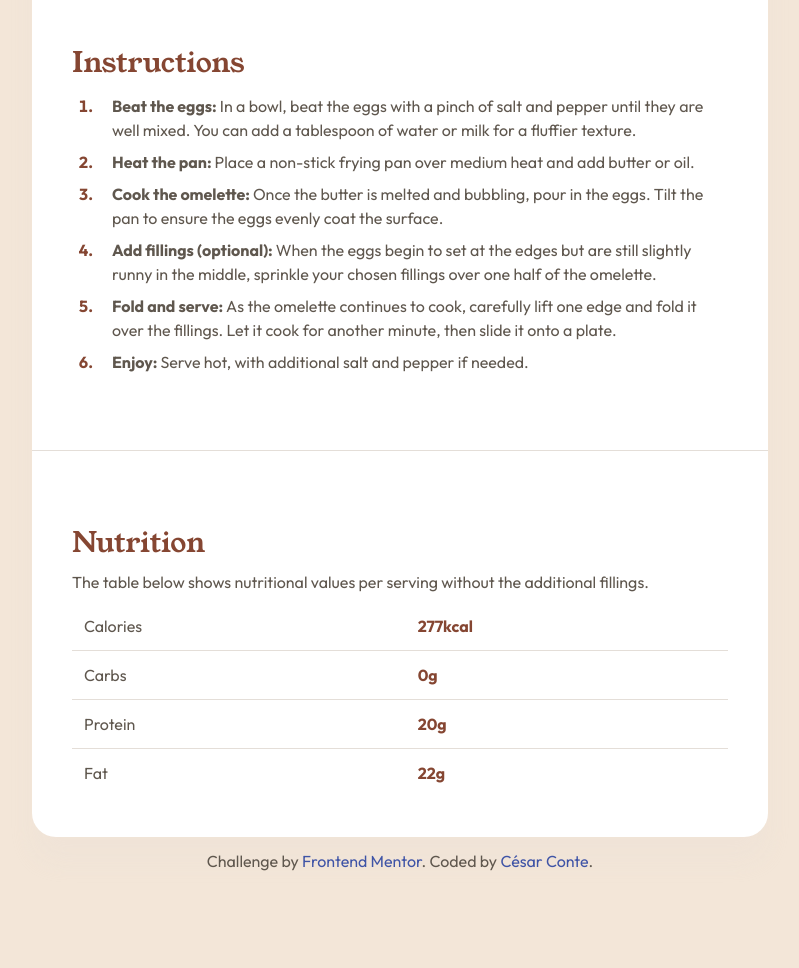
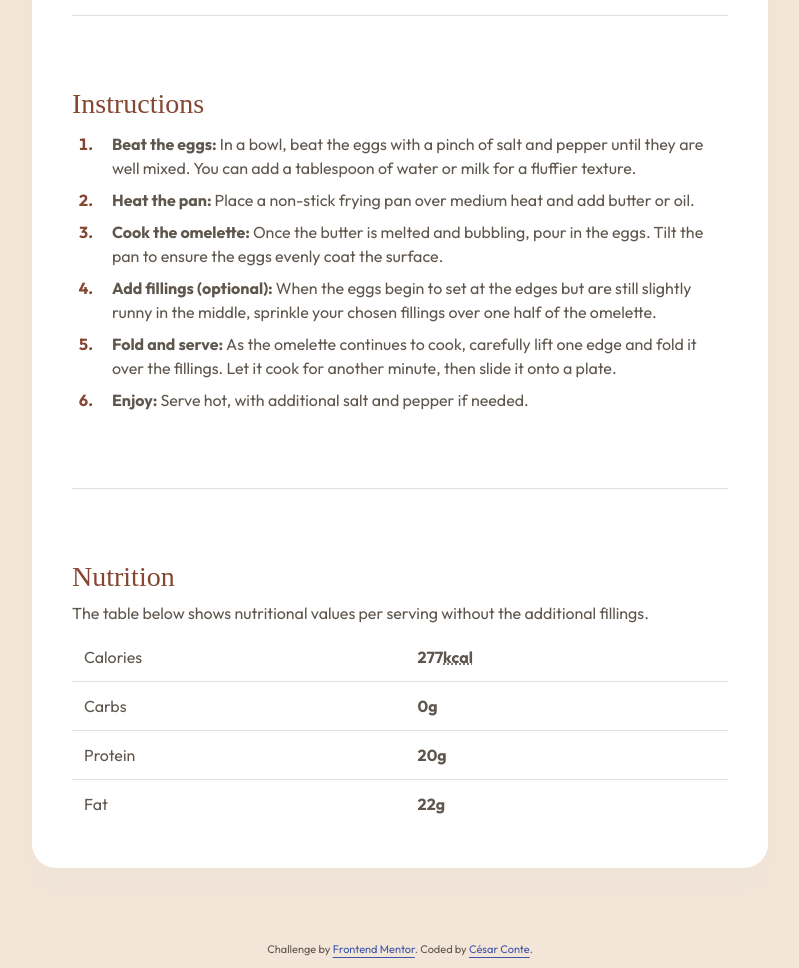
Before and after one commit to cesarconte/recipe-page, a plain HTML site: page index.html in a window 1280 px wide. Shown: the part 1123-2091 px from the top of the page, without its empty margins (240-1039 px from the left). Before the commit the page ends 2008 px from the top, so only its background shows below. Drawn offline with Linux system fonts and the light colour scheme.

Commit message:
Update index.html and styles.css

```diff
--- a/css/styles.css
+++ b/css/styles.css
@@ -1,67 +1,9 @@
 /* Fonts */
-@font-face {
+ @font-face {
   font-family: 'Outfit';
-  src: url('../assets/fonts/outfit/static/Outfit-Black.ttf') format('truetype');
-  font-weight: 900;
-}
-
-@font-face {
-  font-family: 'Outfit';
-  src: url('../assets/fonts/outfit/static/Outfit-Bold.ttf') format('truetype');
-  font-weight: 700;
-}
-
-@font-face {
-  font-family: 'Outfit';
-  src: url('../assets/fonts/outfit/static/Outfit-ExtraBold.ttf')
-    format('truetype');
-  font-weight: 800;
-}
-
-@font-face {
-  font-family: 'Outfit';
-  src: url('../assets/fonts/outfit/static/Outfit-ExtraLight.ttf')
-    format('truetype');
-  font-weight: 200;
-}
-
-@font-face {
-  font-family: 'Outfit';
-  src: url('../assets/fonts/outfit/static/Outfit-Light.ttf') format('truetype');
-  font-weight: 300;
-}
-
-@font-face {
-  font-family: 'Outfit';
-  src: url('../assets/fonts/outfit/static/Outfit-Medium.ttf') format('truetype');
-  font-weight: 500;
-}
-
-@font-face {
-  font-family: 'Outfit';
-  src: url('../assets/fonts/outfit/static/Outfit-Regular.ttf')
-    format('truetype');
-  font-weight: normal;
-}
-
-@font-face {
-  font-family: 'Outfit';
-  src: url('../assets/fonts/outfit/static/Outfit-SemiBold.ttf')
-    format('truetype');
-  font-weight: 600;
-}
-
-@font-face {
-  font-family: 'Outfit';
-  src: url('../assets/fonts/outfit/static/Outfit-Thin.ttf') format('truetype');
-  font-weight: 100;
-}
-
-@font-face {
-  font-family: 'Young Serif';
-  src: url('../assets/fonts/young-serif/YoungSerif-Regular.ttf')
-    format('truetype');
-  font-weight: normal;
+  src: url('../assets/fonts/outfit/Outfit-VariableFont_wght.ttf')
+    format('truetype-variations');
+  font-weight: 100 900;
 }
 
 body {
@@ -90,8 +32,9 @@ hr {
   border: none;
   height: 1px;
   background-color: var(--hr);
+  margin-inline: clamp(var(--spacing-500), 5vw, var(--spacing-700));
 }
-strong {
+span {
   font-weight: var(--font-weight-bold);
 }
 
@@ -102,13 +45,12 @@ strong {
   gap: var(--spacing-500);
   width: 100%;
   max-width: 46rem;
-  margin-block: clamp(0, 5vw, var(--spacing-1000));
   box-shadow: var(--shadow);
   border-radius: var(--border-radius-400);
 }
 
-.recipe__header {
-  padding: var(--spacing-700);
+.recipe__image-container {
+    padding: var(--spacing-700);
 }
 
 .recipe__image {
@@ -201,12 +143,12 @@ td > strong {
 .footer {
   text-align: center;
   padding-block: var(--spacing-200);
+  font: var(--text-preset-5);
 }
 
-/* Footer Links */
-footer a {
+ footer a {
   color: var(--footer-link-color);
-  text-decoration: none;
+  text-underline-offset: .25rem;
   transition: color var(--transition-default);
 }
 
@@ -220,7 +162,8 @@ footer a:focus-visible {
   outline-offset: 2px;
 }
 
-@media (max-width: 375px) {
+/* Media Queries */
+@media screen and (max-width: 375px) {
   .recipe__content {
     border-radius: 0;
   }
@@ -232,3 +175,46 @@ footer a:focus-visible {
     border-radius: 0;
   };
 }
+
+@media (min-width: 376px) {
+  .recipe__content {
+    margin-block: 1rem;
+  }
+}
+
+@media (min-width: 768px) {
+  .recipe__content {
+    margin-block: 2rem;
+  }
+}
+
+@media (min-width: 1024px) {
+  .recipe__content {
+    margin-block: 3.875rem;
+  }
+}
+
+@media (min-width: 1440px) {
+  .recipe__content {
+    margin-block: 7.75rem;
+  }
+}
+
+/* Estilos para los "cards" (ejemplo: preparación) */
+section[aria-labelledby="preparation-time"] {
+  background-color: #FCEFEF; /* Fondo suave rosado */
+  padding: 15px;
+  border-radius: 8px;
+  border: 1px solid #F3E5E5;
+}
+
+section[aria-labelledby="preparation-time"] ul {
+  list-style: none;
+  padding: 0;
+}
+
+section[aria-labelledby="preparation-time"] li {
+  margin-bottom: 10px;
+  font-weight: 600;
+  color: #333;
+}
--- a/css/variables.css
+++ b/css/variables.css
@@ -57,6 +57,10 @@
     var(--font-family-serif);
   --text-preset-3: var(--font-weight-semibold) var(--font-size-medium)
     var(--font-family);
+  --text-preset-4: var(--font-weight-normal) var(--font-size-base)
+    var(--font-family);
+  --text-preset-5: var(--font-weight-normal) var(--font-size-small)
+    var(--font-family);
 
   /* Spacing scale */
   --spacing-1000: 7.75rem;
--- a/index.html
+++ b/index.html
@@ -5,6 +5,12 @@
     <meta
       name="viewport"
       content="width=device-width, initial-scale=1.0" />
+    <meta
+      name="description"
+      content="A simple and quick recipe for a classic omelette." />
+    <meta
+      name="author"
+      content="César Conte" />
 
     <link
       rel="icon"
@@ -27,16 +33,22 @@
 
   <body>
     <main>
-      <article class="recipe__content">
-        <header class="recipe__header">
+      <article
+        class="recipe__content"
+        aria-labelledby="recipe-title">
+        <div class="recipe__image-container">
           <img
             src="./assets/images/image-omelette.jpeg"
-            alt="Frontend Mentor logo"
+            alt="A golden brown omelette served on a white plate"
             class="recipe__image" />
-        </header>
+        </div>
 
         <div class="recipe__info">
-          <h1 class="recipe__title">Simple Omelette Recipe</h1>
+          <h1
+            id="recipe-title"
+            class="recipe__title">
+            Simple Omelette Recipe
+          </h1>
           <p class="recipe__description">
             An easy and quick dish, perfect for any meal. This classic omelette
             combines beaten eggs cooked to perfection, optionally filled with
@@ -53,9 +65,14 @@
             Preparation time
           </h2>
           <ul class="recipe__section-content">
-            <li><strong>Total: </strong> Approximately 10 minutes</li>
-            <li><strong>Preparation: </strong> 5 minutes</li>
-            <li><strong>Cooking: </strong> 5 minutes</li>
+            <li>
+              <span class="recipe__time-label">Total:</span> Approximately 10
+              minutes
+            </li>
+            <li>
+              <span class="recipe__time-label">Preparation:</span> 5 minutes
+            </li>
+            <li><span class="recipe__time-label">Cooking:</span> 5 minutes</li>
           </ul>
         </section>
 
@@ -90,30 +107,48 @@
           </h2>
           <ol class="recipe__instructions-list">
             <li class="recipe__instructions-item">
-              <strong>Beat the eggs: </strong>In a bowl, beat the eggs with a pinch of salt and
-              pepper until they are well mixed. You can add a tablespoon of
-              water or milk for a fluffier texture.
+              <p>
+                <span>Beat the eggs: </span>
+                In a bowl, beat the eggs with a pinch of salt and pepper until
+                they are well mixed. You can add a tablespoon of water or milk
+                for a fluffier texture.
+              </p>
             </li>
             <li class="recipe__instructions-item">
-              <strong>Heat the pan: </strong>Place a non-stick frying pan over medium heat and
-              add butter or oil.
+              <p>
+                <span>Heat the pan: </span>
+                Place a non-stick frying pan over medium heat and add butter or
+                oil.
+              </p>
             </li>
             <li class="recipe__instructions-item">
-              <strong>Cook the omelette: </strong>Once the butter is melted and bubbling, pour in
-              the eggs. Tilt the pan to ensure the eggs evenly coat the surface.
+              <p>
+                <span>Cook the omelette: </span>
+                Once the butter is melted and bubbling, pour in the eggs. Tilt
+                the pan to ensure the eggs evenly coat the surface.
+              </p>
             </li>
             <li class="recipe__instructions-item">
-              <strong>Add fillings (optional): </strong>When the eggs begin to set at the edges
-              but are still slightly runny in the middle, sprinkle your chosen
-              fillings over one half of the omelette.
+              <p>
+                <span>Add fillings (optional): </span>
+                When the eggs begin to set at the edges but are still slightly
+                runny in the middle, sprinkle your chosen fillings over one half
+                of the omelette.
+              </p>
             </li>
             <li class="recipe__instructions-item">
-              <strong>Fold and serve: </strong>As the omelette continues to cook, carefully lift
-              one edge and fold it over the fillings. Let it cook for another
-              minute, then slide it onto a plate.
+              <p>
+                <span>Fold and serve: </span>
+                As the omelette continues to cook, carefully lift one edge and
+                fold it over the fillings. Let it cook for another minute, then
+                slide it onto a plate.
+              </p>
             </li>
             <li class="recipe__instructions-item">
-              <strong>Enjoy: </strong>Serve hot, with additional salt and pepper if needed.
+              <p>
+                <span>Enjoy: </span>
+                Serve hot, with additional salt and pepper if needed.
+              </p>
             </li>
           </ol>
         </section>
@@ -134,19 +169,27 @@
             <tbody>
               <tr>
                 <td>Calories</td>
-                <td><strong>277kcal</strong></td>
+                <td>
+                  <span>277<abbr title="kilocalories">kcal</abbr></span>
+                </td>
               </tr>
               <tr>
                 <td>Carbs</td>
-                <td><strong>0g</strong></td>
+                <td>
+                  <span>0<abbr title="grams">g</abbr></span>
+                </td>
               </tr>
               <tr>
                 <td>Protein</td>
-                <td><strong>20g</strong></td>
-                <tr>
+                <td>
+                  <span>20<abbr title="grams">g</abbr></span>
+                </td>
+              </tr>
+              <tr>
                 <td>Fat</td>
-                <td><strong>22g</strong></td>
-              </tr>
+                <td>
+                  <span>22<abbr title="grams">g</abbr></span>
+                </td>
               </tr>
             </tbody>
           </table>
@@ -167,7 +210,8 @@
         <a
           href="#"
           class="footer__link"
-          t
+          target="_blank"
+          rel="noopener noreferrer"
           >César Conte</a
         >.
       </div>
```
